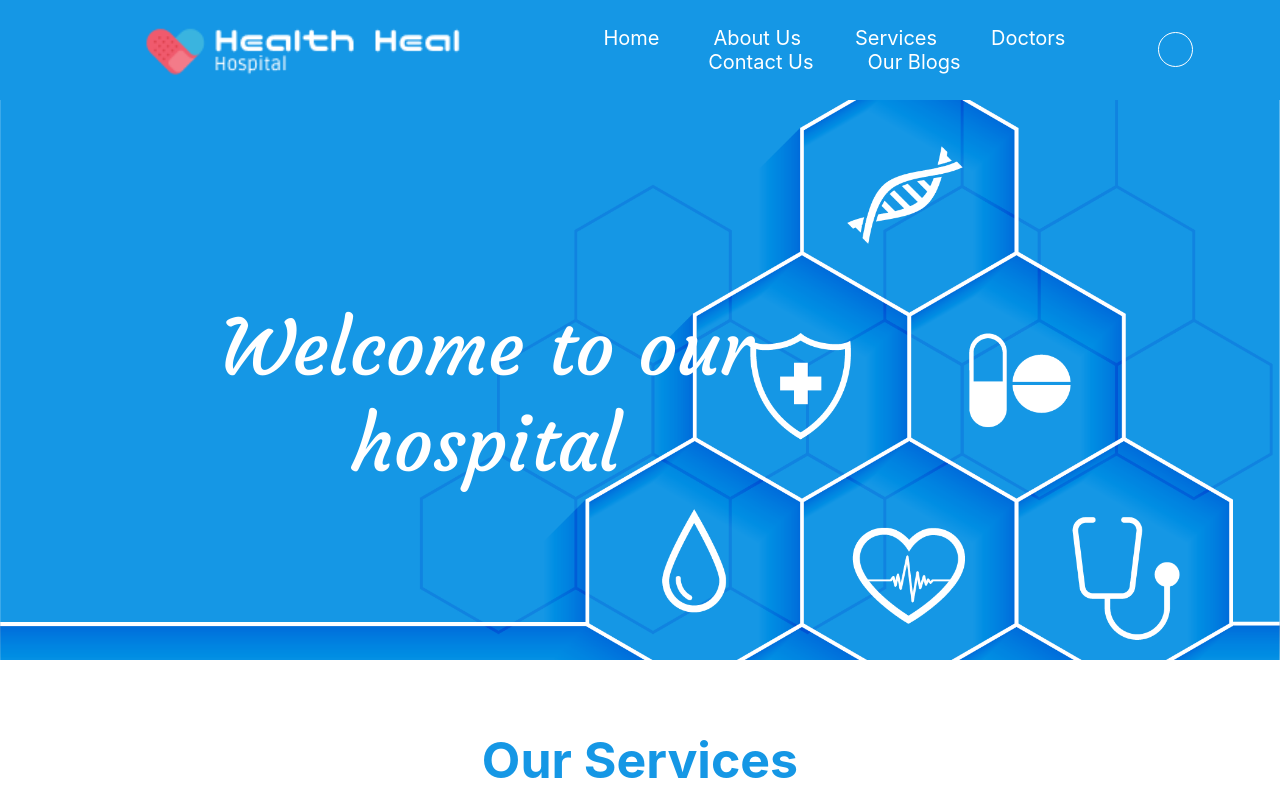
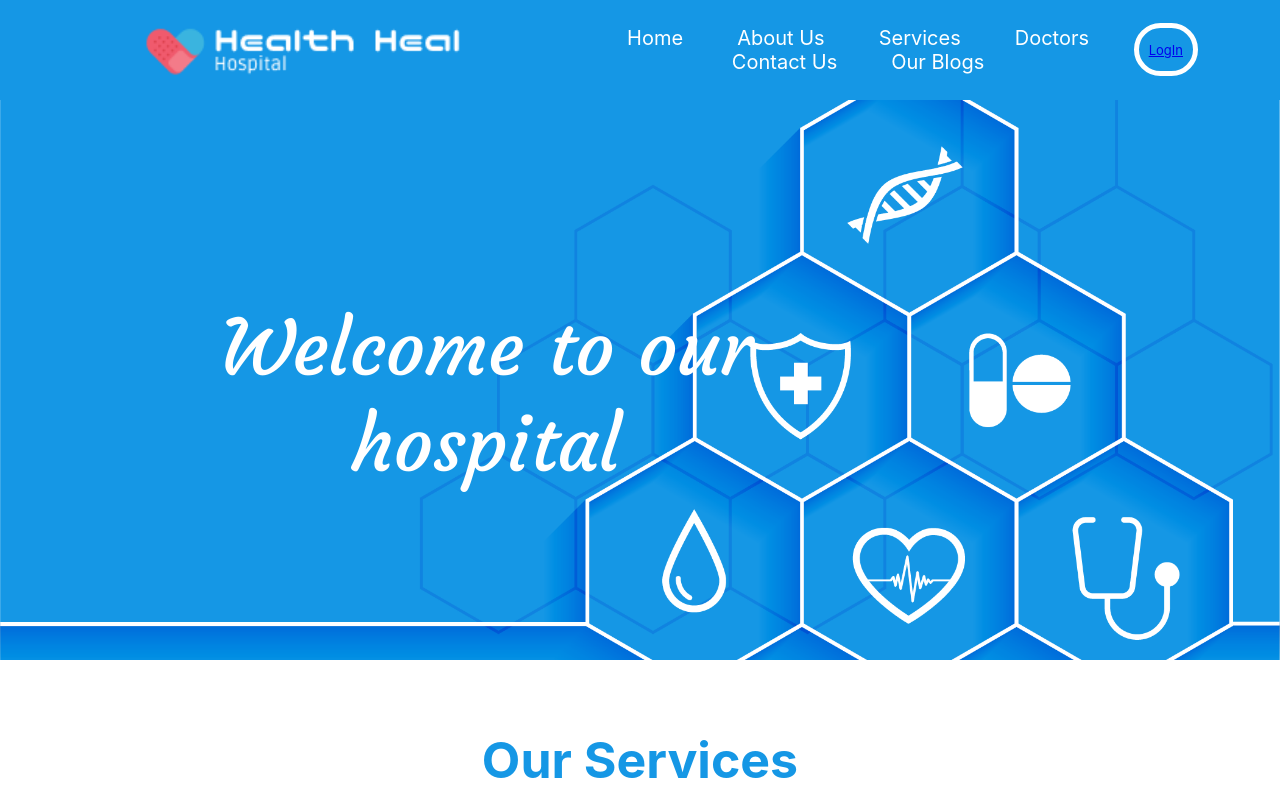
Before and after one commit to Md-Roknuzzaman-khan-Rumman/Health-Heal-Hospistal, a React (Create React App) app: page / in a window 1280 px wide. Shown: the top 800 px of the page. Built offline with nearby package versions, Linux system fonts and the light colour scheme; no server answers.

Commit message:
just commit

```diff
--- a/src/Components/Global/Header/Header.css
+++ b/src/Components/Global/Header/Header.css
@@ -1,13 +1,13 @@
 .navbar {
-	background-color : #1597E5;
+	width            : 100%;
 	height           : auto;
 	padding          : 20px 20px;
-	width            : 100%;
+	background-color : #1597E5;
 }
 
 .nav_d-flex {
+	display         : flex;
 	align-items     : center;
-	display         : flex;
 	justify-content : space-between;
 }
 
@@ -24,39 +24,55 @@
 }
 
 .nav_link {
-	color           : white;
+	font-size       : 20px;
 	display         : inline-block;
-	font-size       : 20px;
+	margin-left     : 54px;
 	list-style      : none;
-	margin-left     : 54px;
+	transition      : all .5s ease;
 	text-align      : center;
 	text-decoration : none;
-	transition      : all .5s ease;
+	color           : white;
 }
 
 .nav_link:hover {
+	padding       : 2px 0;
 	border-bottom : 2px solid #1597E5;
-	padding       : 2px 0;
 }
 
-.signedOption {
+.signedOption > div {
+	font-size       : 13px;
+	display         : flex;
 	align-items     : center;
+	justify-content : space-between;
+	width           : auto;
+	height          : 53px;
+	padding         : 5px 10px;
+	transition      : all 1s ease;
+	color           : white;
 	border          : 5px solid white;
 	border-radius   : 30px;
-	color           : white;
-	display         : flex;
-	font-size       : 13px;
-	height          : 53px;
-	justify-content : space-between;
-	padding         : 5px 10px;
-	width           : 10%;
 }
 
 .signImg {
+	overflow      : hidden;
+	width         : 35px;
+	height        : 35px;
 	border        : 1px solid white;
 	border-radius : 50%;
-	height        : 35px;
-	width         : 35px;
+}
+
+.profilePic {
+	width : 100%;
+}
+
+.whenSignedIn {
+	transition : all 1s ease;
+
+}
+
+.notSignedIn {
+	transition : all 1s ease;
+
 }
 
 @media screen and (max-width : 1600px) {
@@ -76,9 +92,9 @@
 	}
 
 	.navLinks ul li {
+		width       : 100px;
 		margin-left : 30px;
 		text-align  : center;
-		width       : 100px;
 
 	}
 }
@@ -93,23 +109,23 @@
 	}
 
 	.signImg {
+		min-width  : 35px;
+		min-height : 35px;
 		margin     : 0 0 0 67%;
-		min-height : 35px;
-		min-width  : 35px;
 	}
 }
 
 @media screen and (max-width : 780px) {
 	.logo img {
+		width     : 125%;
+		min-width : 210px;
 		margin    : 0 0 20px 0;
-		min-width : 210px;
-		width     : 125%;
 	}
 
 	.nav_d-flex {
 		display : block;
+		width   : 100%;
 		margin  : 0 auto;
-		width   : 100%;
 	}
 
 	.logo {
@@ -118,15 +134,15 @@
 	}
 
 	.navLinks {
+		width  : 100%;
 		margin : 10px auto;
-		width  : 100%;
 	}
 
 	.signedOption {
-		border    : 4px solid white;
+		min-width : 140px;
 		height    : 47px;
 		margin    : 0 auto;
-		min-width : 140px;
+		border    : 4px solid white;
 	}
 
 	.signInfo {
--- a/src/Components/Global/Header/Header.js
+++ b/src/Components/Global/Header/Header.js
@@ -3,92 +3,109 @@ import "../../../AllMain/AllMain.css"
 import "./Header.css"
 import logo from "../../../images/logo.png"
 import {NavLink} from "react-router-dom";
+import useFirebase from "../../../Hooks/useFirebase";
 
 const Header = () => {
+	const {user, logout} = useFirebase();
 	return (
 		<header>
-			<div className="navbar">
-				<div className="container nav_d-flex">
-					<div className="logo">
-						<img src={logo} alt="" />
+			<div className = "navbar">
+				<div className = "container nav_d-flex">
+					<div className = "logo">
+						<img src = {logo} alt = "" />
 					</div>
-					<nav className="navLinks">
+					<nav className = "navLinks">
 						<ul>
 							<NavLink
-								to="/home"
-								activeStyle={{
+								to = "/home"
+								activeStyle = {{
 									borderBottom: "2px solid #157E5",
 									fontWeight: "bold",
 									color: "white"
 								}}
-								className="nav_link">
+								className = "nav_link">
 								Home
 							</NavLink>
 							<NavLink
-								to="/aboutUs"
-								activeStyle={{
+								to = "/aboutUs"
+								activeStyle = {{
 									borderBottom: "2px solid #157E5",
 									fontWeight: "bold",
 									color: "white"
-								}} className="nav_link">
+								}} className = "nav_link">
 								About Us
 							</NavLink>
 							<NavLink
-								to="/services"
-								activeStyle={{
+								to = "/services"
+								activeStyle = {{
 									borderBottom: "2px solid #157E5",
 									fontWeight: "bold",
 									color: "white"
-								}} className="nav_link">
+								}} className = "nav_link">
 								Services
 							</NavLink>
 							<NavLink
-								to="/doctors"
-								activeStyle={{
+								to = "/doctors"
+								activeStyle = {{
 									borderBottom: "2px solid #157E5",
 									fontWeight: "bold",
 									color: "white"
-								}} className="nav_link">
+								}} className = "nav_link">
 								Doctors
 							</NavLink>
 							<NavLink
-								to="/contactUs"
-								activeStyle={{
+								to = "/contactUs"
+								activeStyle = {{
 									borderBottom: "2px solid #157E5",
 									fontWeight: "bold",
 									color: "white"
-								}} className="nav_link">
+								}} className = "nav_link">
 								Contact Us
 							</NavLink>
 							<NavLink
-								to="/ourBlogs"
-								activeStyle={{
+								to = "/ourBlogs"
+								activeStyle = {{
 									borderBottom: "2px solid #157E5",
 									fontWeight: "bold",
 									color: "white"
-								}} className="nav_link">
+								}} className = "nav_link">
 								Our Blogs
 							</NavLink>
 						</ul>
 					</nav>
 
-					<div className="signedOption">
-						<div className="signInfo">
-							<NavLink
-								to="/login"
-								activeStyle={{
+					<div className = "signedOption">
+						<div className = "signInfo">
+
+
+							{user?.email ?
+								<div className = "whenSignedIn">
+									<NavLink to = "/login" activeStyle = {{
+										borderBottom: "2px solid #157E5",
+										fontWeight: "bold",
+										color: "white"
+									}} className = "nav_link">
+										<button onClick = {logout}>Logout</button>
+
+									</NavLink>
+									<div className = "signImg">
+										<img src = {(user?.photoURL)} alt = "" className = "profilePic" />
+									</div>
+									<p>{user.displayName} < /p>
+								</div>
+								:
+								<NavLink to = "/login" activeStyle = {{
 									borderBottom: "2px solid #157E5",
 									fontWeight: "bold",
 									color: "white"
-								}} className="nav_link">
-								Login
-							</NavLink>
+								}} className = "notSignedIn">LogIn
+								</NavLink>
+							}
 
-							<p>Rumman</p>
-						</div>
-						<div className="signImg">
 
 						</div>
+						{/*==============SignIn profile Pic=============*/}
+
 					</div>
 				</div>
 			</div>
--- /dev/null
+++ b/src/Hooks/useFirebase.js
@@ -0,0 +1,46 @@
+import {useEffect, useState} from "react";
+import initializeAuthentication from "../Firebase/firebase.init";
+import {getAuth, GoogleAuthProvider, signInWithPopup, onAuthStateChanged, signOut} from "firebase/auth";
+
+initializeAuthentication();
+
+const useFirebase = () => {
+	const [user, setUser] = useState({});
+	const [error, setError] = useState('');
+	const auth = getAuth();
+	const googleProvider = new GoogleAuthProvider();
+	const signInUsingGoogle = () => {
+		signInWithPopup(auth, googleProvider)
+		.then(result => {
+			setUser(result.user)
+			console.log(result.user);
+		})
+		.catch(error => {
+			setError(error.message);
+		})
+	}
+	const logout = () => {
+		signOut(auth)
+		.then(() => {
+				setUser({});
+			}
+		)
+	}
+	useEffect(() => {
+		onAuthStateChanged(auth, user => {
+			if (user) {
+				console.log("inside state change", user);
+				setUser(user)
+			}
+		})
+	}, []);
+
+	return {
+		user,
+		error,
+		signInUsingGoogle,
+		logout
+	}
+}
+
+export default useFirebase;
--- a/src/Pages/Login/Login.js
+++ b/src/Pages/Login/Login.js
@@ -3,8 +3,10 @@ import "./Login.css"
 import {Link} from "react-router-dom";
 import {FontAwesomeIcon} from '@fortawesome/react-fontawesome';
 import {faGoogle} from '@fortawesome/free-brands-svg-icons';
+import useFirebase from "../../Hooks/useFirebase";
 
 const Login = () => {
+	const {signInUsingGoogle} = useFirebase();
 	const google = <FontAwesomeIcon icon = {faGoogle} />
 	return (
 		<div>
@@ -15,7 +17,7 @@ const Login = () => {
 				<button className = "serviceButton">Login</button>
 				<p className = "is_regi">Not Logged In! <Link to = "/register">Register</Link></p>
 				<div className = "logged_via_container">
-					<button className = "googleSignInButton">
+					<button className = "googleSignInButton" onClick = {signInUsingGoogle}>
 						<p className = "login_via">{google}<span>oogle</span></p>
 					</button>
 				</div>
```
